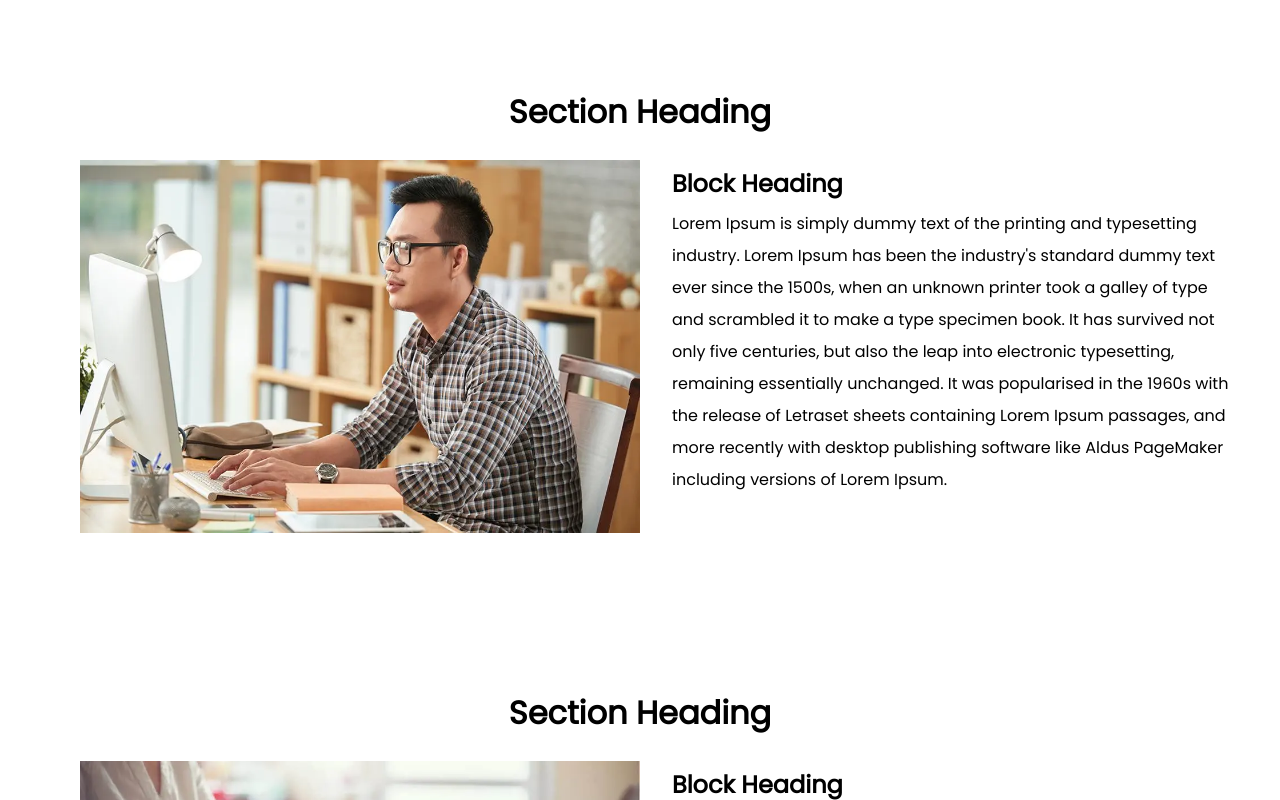
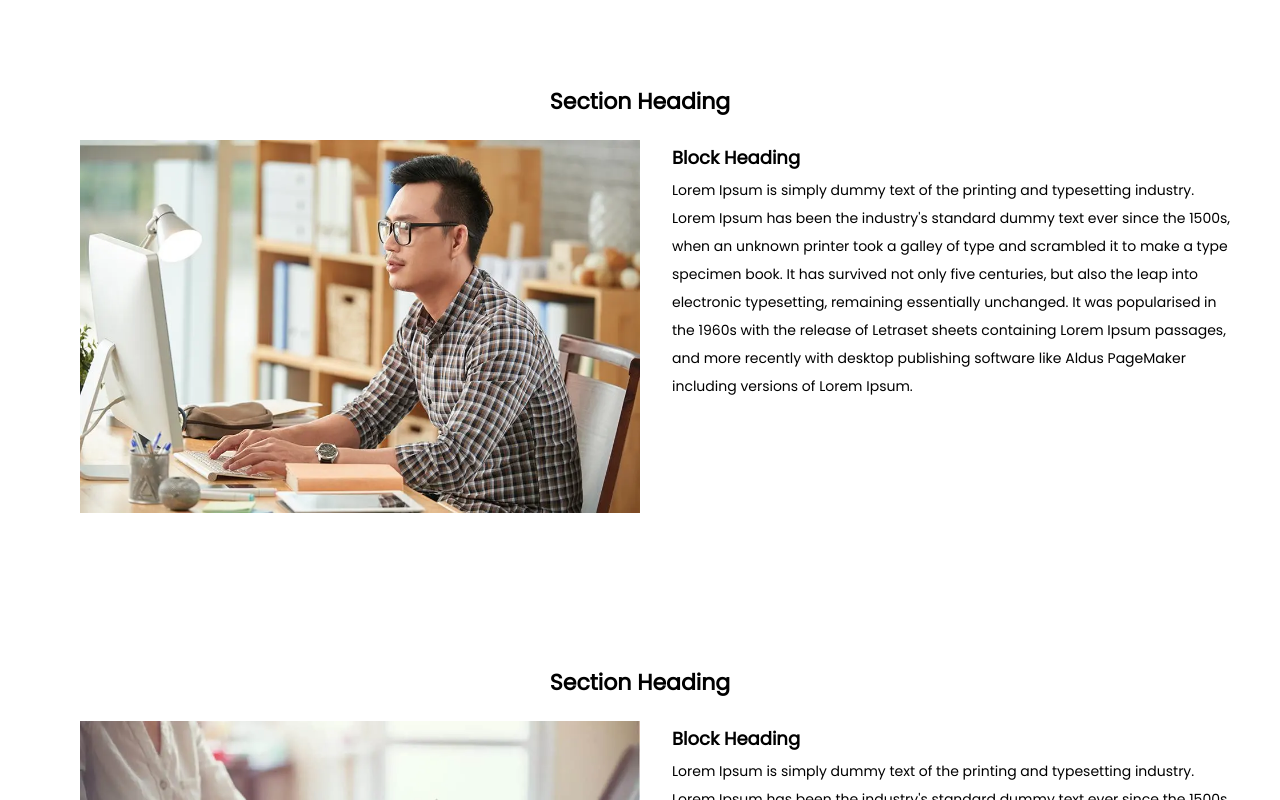
Before and after one commit to lloydbutay123/ExamManual, a React (Vite) app: page / in a window 1280 px wide. Shown: the top 800 px of the page. Built offline with nearby package versions, Linux system fonts and the light colour scheme.

Commit message:
Update index.css

```diff
--- a/src/index.css
+++ b/src/index.css
@@ -18,6 +18,18 @@ h5 {
   line-height: 2;
   font-family: poppinsBold, sans-serif;
 }
+
+h1 {
+    font-size: 22px;
+  }
+
+  h2 {
+    font-size: 18px;
+  }
+
+  p {
+    font-size: 14px;
+  }
 
 .section {
   padding: 4rem 5rem;
@@ -69,17 +81,6 @@ footer img,
 }
 
 @media only screen and (max-width: 480px) {
-  h1 {
-    font-size: 22px;
-  }
-
-  h2 {
-    font-size: 18px;
-  }
-
-  p {
-    font-size: 14px;
-  }
   .section {
     min-height: auto;
     width: 100%;
```
